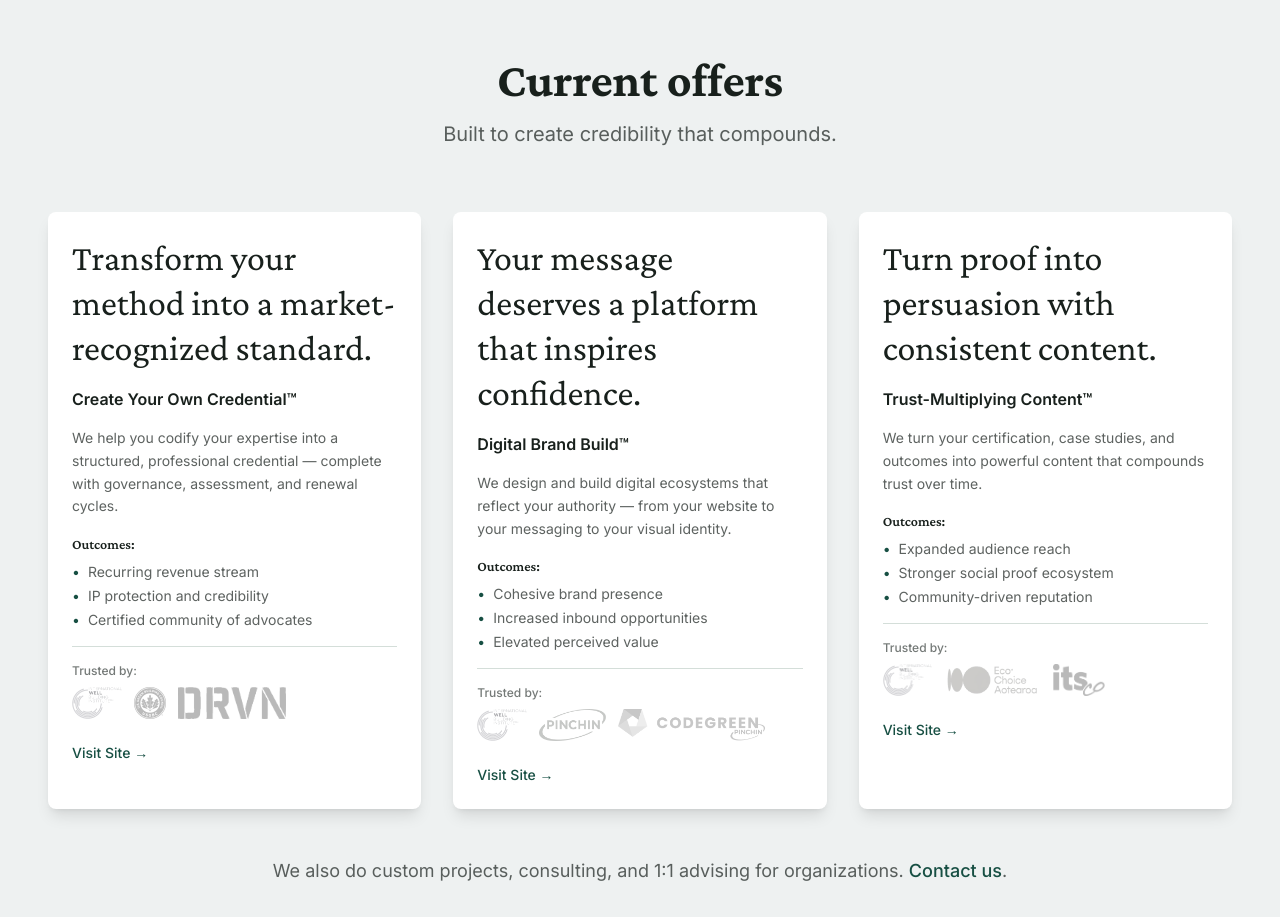
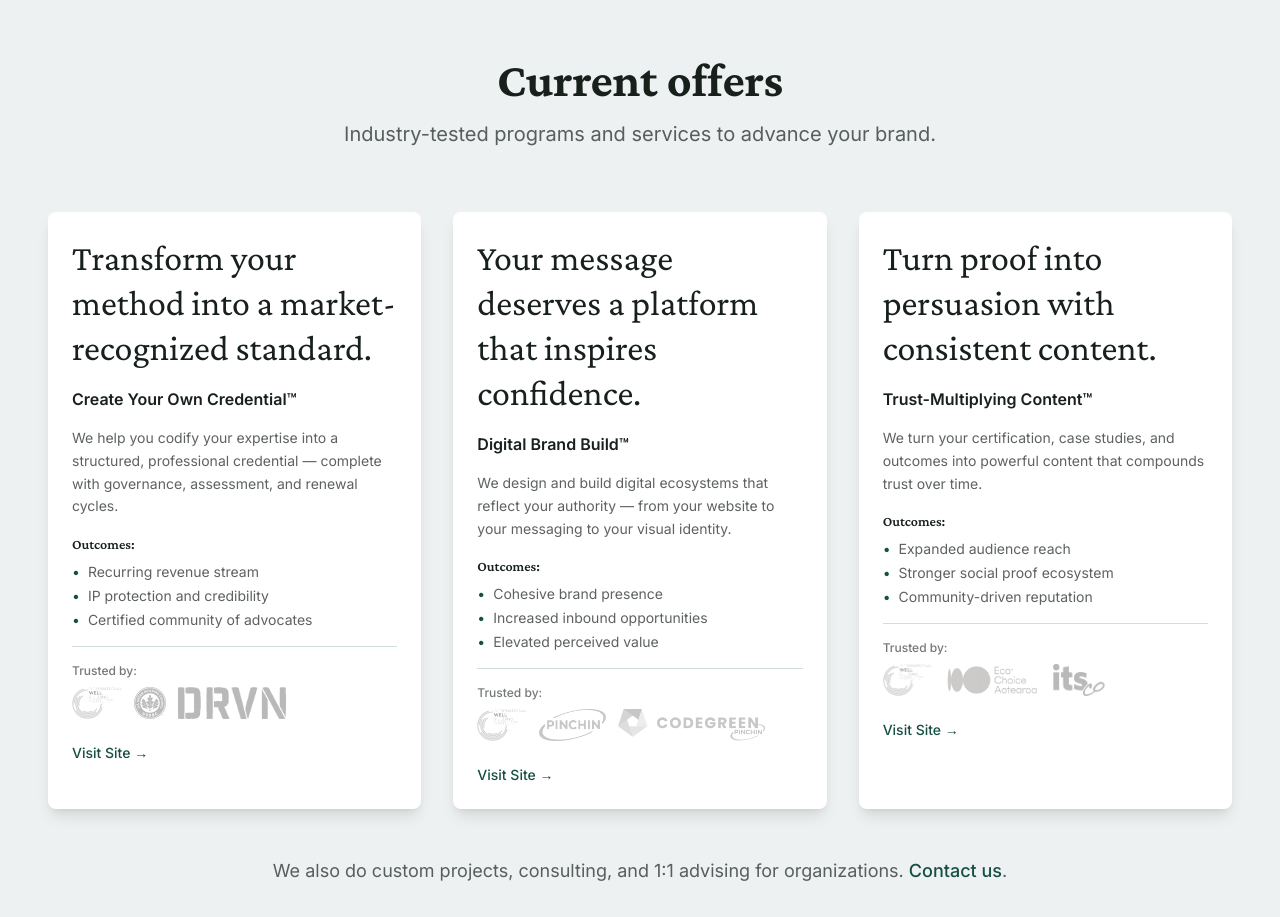
Before and after one commit to shanegringcertainlycoop/certainly-trust-launchpad, a React (Vite) app: page / in a window 1280 px wide. Shown: the part 840-1757 px from the top of the page. Built offline with nearby package versions, Linux system fonts and the light colour scheme; the HTML template or start-up script is replaced by a standard one.

Commit message:
Visual edit in Lovable
Edited UI in Lovable

```diff
--- a/src/components/ServicesSection.tsx
+++ b/src/components/ServicesSection.tsx
@@ -63,9 +63,7 @@ export const ServicesSection = () => {
         <div className="max-w-7xl mx-auto">
         <div className="text-center mb-16">
           <h2 className="text-4xl md:text-5xl font-serif font-bold text-near-black mb-4">Current offers</h2>
-          <p className="text-xl text-foreground/70">
-            Built to create credibility that compounds.
-          </p>
+          <p className="text-xl text-foreground/70">Industry-tested programs and services to advance your brand.</p>
         </div>
 
         <div className="grid md:grid-cols-3 gap-8">
@@ -148,10 +146,7 @@ export const ServicesSection = () => {
         <div className="text-center mt-12">
           <p className="text-lg text-foreground/70">
             We also do custom projects, consulting, and 1:1 advising for organizations.{" "}
-            <button
-              onClick={handleServiceClick}
-              className="text-primary font-medium hover:underline"
-            >
+            <button onClick={handleServiceClick} className="text-primary font-medium hover:underline">
               Contact us
             </button>.
           </p>
```
